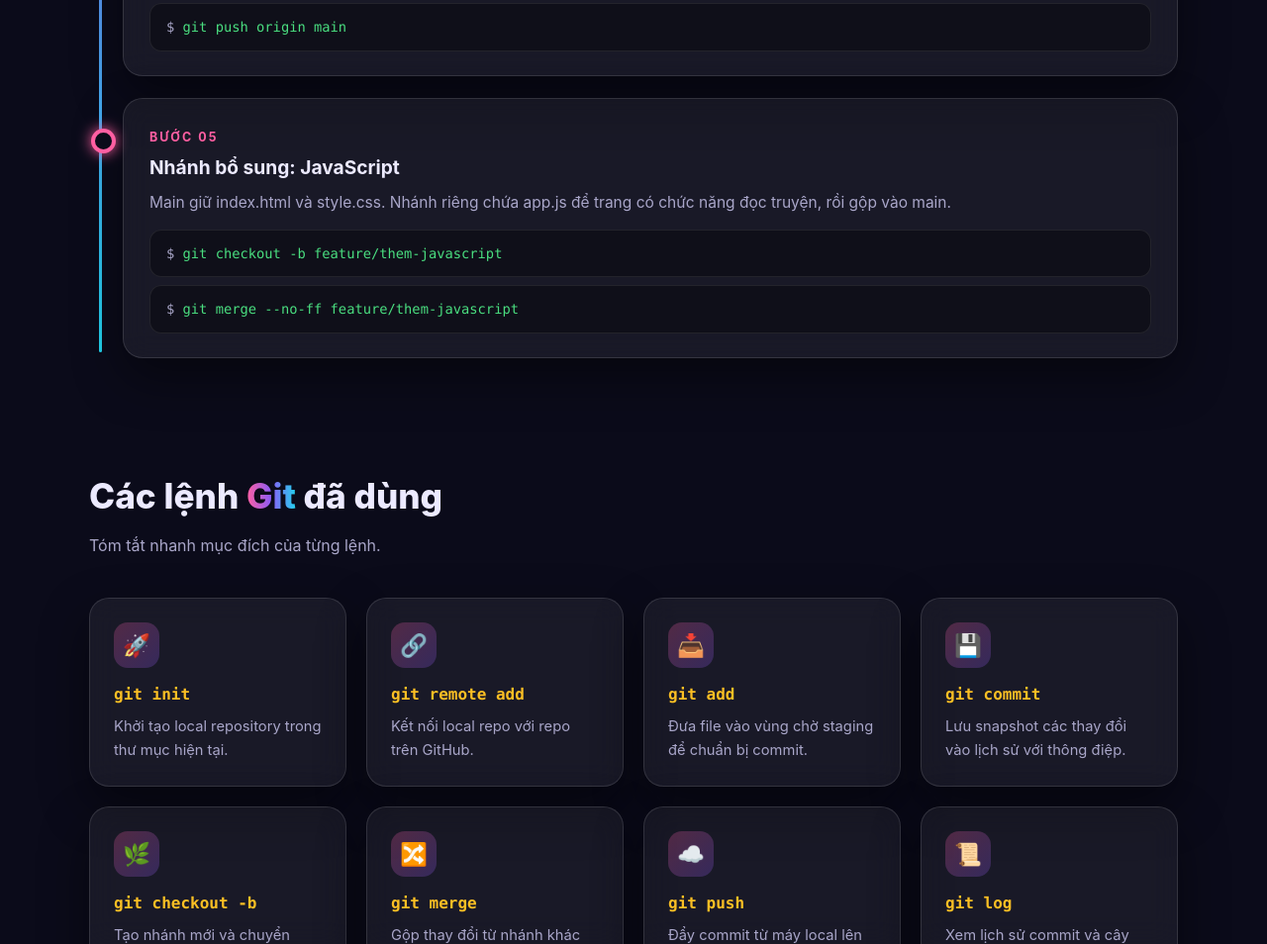
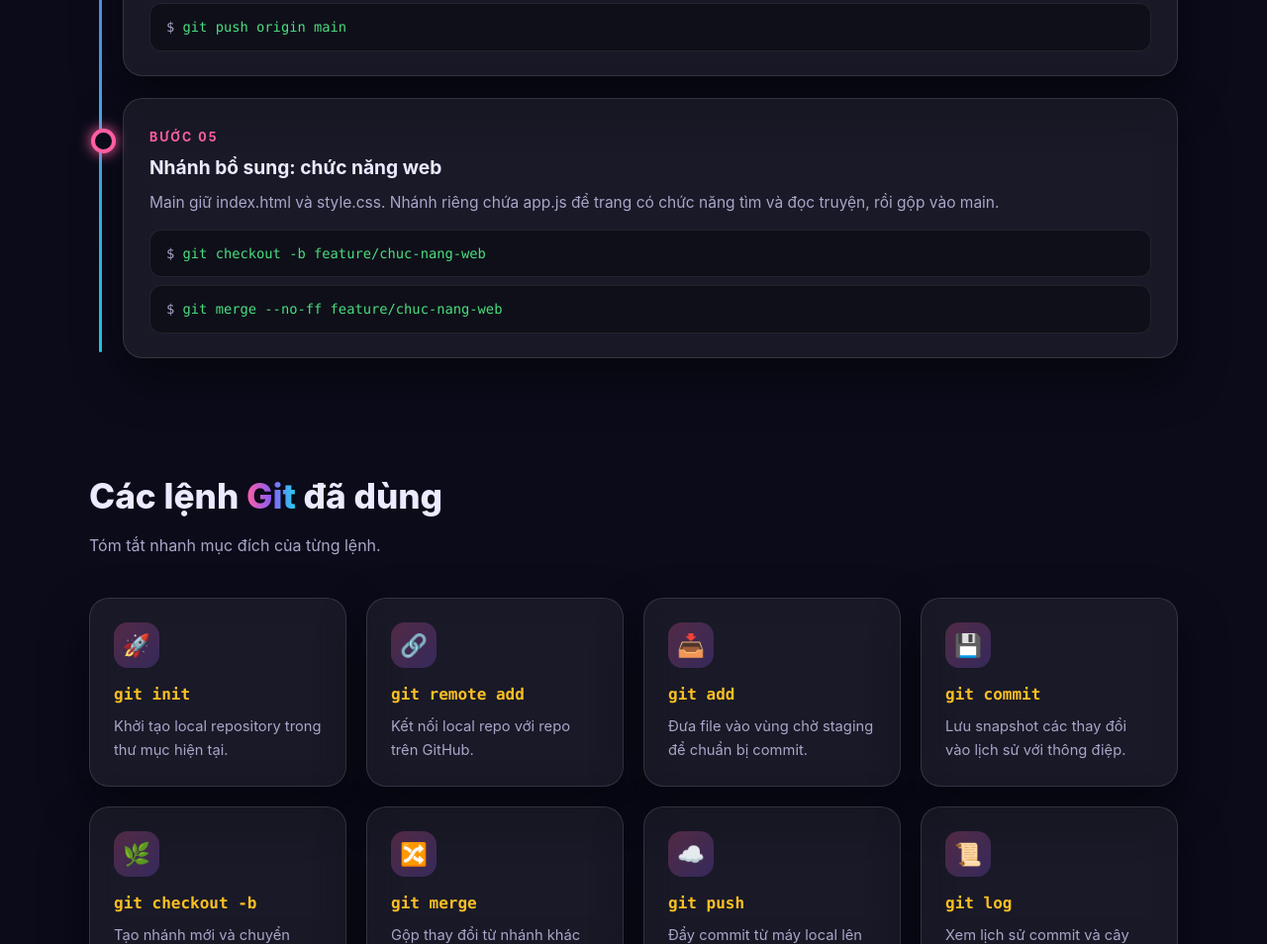
Before and after one commit to hanashiro-desu/ThucHanhGit_1822031202, a plain HTML site: page index.html in a window 1280 px wide. Shown: the part 2478-3432 px from the top of the page at 99% size. Drawn offline with Linux system fonts and the light colour scheme; no server answers.

```diff
--- a/index.html
+++ b/index.html
@@ -127,10 +127,10 @@
 
           <article class="glass step reveal">
             <span class="step-no">Bước 05</span>
-            <h3>Nhánh bổ sung: JavaScript</h3>
-            <p>Main giữ index.html và style.css. Nhánh riêng chứa app.js để trang có chức năng đọc truyện, rồi gộp vào main.</p>
-            <code class="cmd">git checkout -b feature/them-javascript</code>
-            <code class="cmd">git merge --no-ff feature/them-javascript</code>
+            <h3>Nhánh bổ sung: chức năng web</h3>
+            <p>Main giữ index.html và style.css. Nhánh riêng chứa app.js để trang có chức năng tìm và đọc truyện, rồi gộp vào main.</p>
+            <code class="cmd">git checkout -b feature/chuc-nang-web</code>
+            <code class="cmd">git merge --no-ff feature/chuc-nang-web</code>
           </article>
         </div>
       </div>
```
